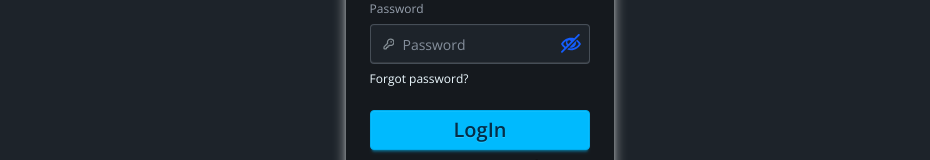
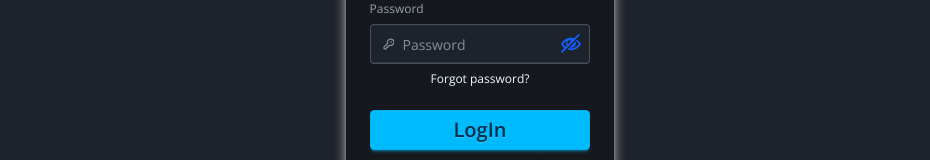
Before and after one commit to SKMPranto/plant-care-client, a React (Vite) app: page /auth/login in a window 1280 px wide. Shown: the part 490-650 px from the top of the page, without its empty margins (160-1090 px from the left). Built offline with nearby package versions, Linux system fonts and the light colour scheme; no server answers.

Commit message:
Forgot password functionality successfully added

```diff
--- a/src/AuthContext/ContextProvider.jsx
+++ b/src/AuthContext/ContextProvider.jsx
@@ -4,6 +4,7 @@ import {
   createUserWithEmailAndPassword,
   GoogleAuthProvider,
   onAuthStateChanged,
+  sendPasswordResetEmail,
   signInWithEmailAndPassword,
   signInWithPopup,
   signOut,
@@ -47,6 +48,8 @@ const ContextProvider = ({ children }) => {
       .catch(() => {});
   };
 
+
+    // Function to handle user logout
   const handleLogOut = () => {
     return signOut(auth).then(()=>{
         Swal.fire({
@@ -57,6 +60,10 @@ const ContextProvider = ({ children }) => {
             timer: 1500,
         });
     })
+  }
+
+  const resetPassword = (email) =>{
+    return sendPasswordResetEmail(auth,email)
   }
 
   // Function to update user profile information
@@ -85,6 +92,7 @@ const ContextProvider = ({ children }) => {
     googleLogin,
     handleLogOut,
     updateUserProfile,
+    resetPassword,
     loading,
   };
   return <AuthContext value={userInfo}>{children}</AuthContext>;
--- a/src/Pages/Login.jsx
+++ b/src/Pages/Login.jsx
@@ -1,5 +1,11 @@
 import React, { use, useState } from "react";
-import { Link, Navigate, NavLink, useLocation, useNavigate } from "react-router";
+import {
+  Link,
+  Navigate,
+  NavLink,
+  useLocation,
+  useNavigate,
+} from "react-router";
 import Title from "../Components/Title";
 import { ImEye, ImEyeBlocked } from "react-icons/im";
 import { AuthContext } from "../AuthContext/AuthContext";
@@ -9,7 +15,7 @@ const Login = () => {
   Title("Login");
   // State to manage password visibility
   const [showPassword, SetShowPassword] = useState(false);
-  const { userLogin, googleLogin } = use(AuthContext);
+  const { userLogin, googleLogin, resetPassword } = use(AuthContext);
   const location = useLocation();
   const Navigate = useNavigate();
 
@@ -42,7 +48,7 @@ const Login = () => {
     form.reset();
   };
 
-const handleGoogleLogIn = () => {
+  const handleGoogleLogIn = () => {
     googleLogin()
       .then(() => {
         Navigate(location.state || "/"); // Navigate to the previous page or home
@@ -54,6 +60,41 @@ const handleGoogleLogIn = () => {
           text: error.message,
         });
       });
+  };
+
+  const sendResetPassword = () => {
+    Swal.fire({
+      title: "Reset Password",
+      input: "email",
+      inputLabel: "Enter your email address",
+      inputPlaceholder: "mail@site.com",
+      confirmButtonText: "Send Reset Link",
+      showCancelButton: true,
+    }).then((result) => {
+      if (result.isConfirmed && result.value) {
+        resetPassword(result.value)
+          .then(() => {
+            Swal.fire({
+              icon: "success",
+              title: "Password reset email sent",
+              showConfirmButton: true,
+            });
+          })
+          .catch((error) => {
+            Swal.fire({
+              icon: "error",
+              title: "Error sending password reset email",
+              text: error.message,
+            });
+          });
+      } else if (result.isConfirmed) {
+        Swal.fire({
+          icon: "warning",
+          title: "Please enter a valid email",
+          showConfirmButton: true,
+        });
+      }
+    });
   };
 
   return (
@@ -154,7 +195,13 @@ const handleGoogleLogIn = () => {
               At least one uppercase letter
             </p>
             {/* Forgot password */}
-            <Link className="link link-hover">Forgot password?</Link>
+            <button
+              type="button"
+              onClick={sendResetPassword}
+              className="link link-hover"
+            >
+              Forgot password?
+            </button>
             <button type="submit" className="btn btn-info mt-4 md:text-xl">
               LogIn
             </button>
```
